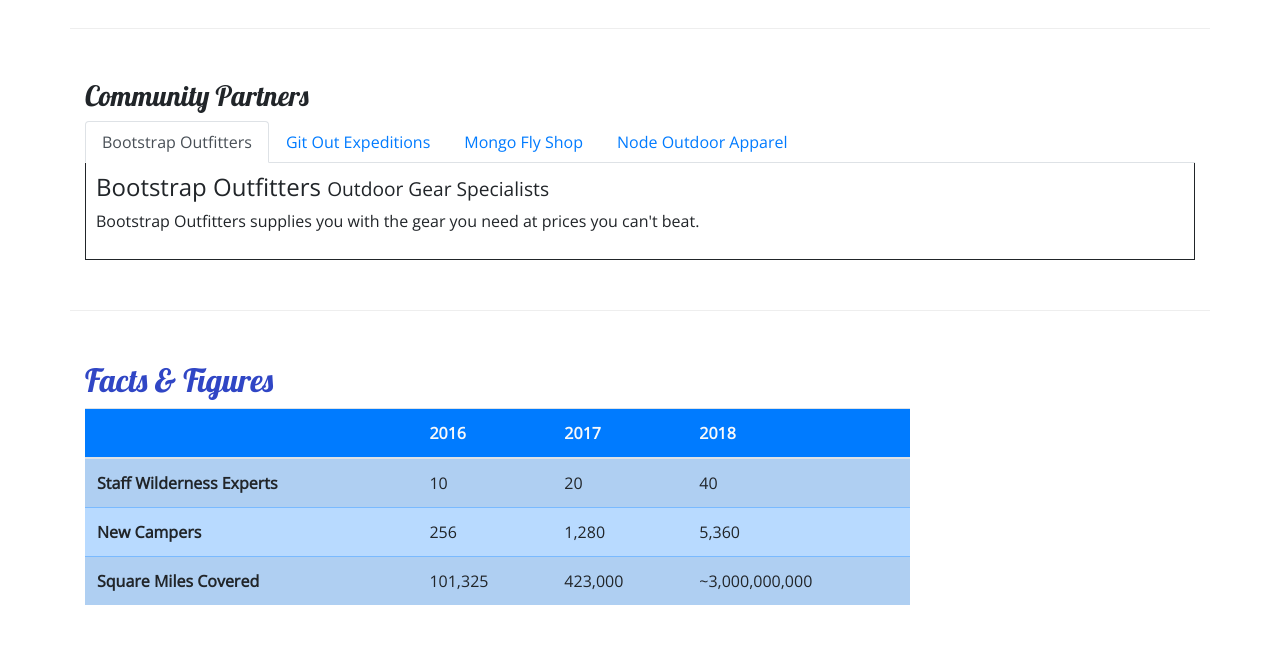
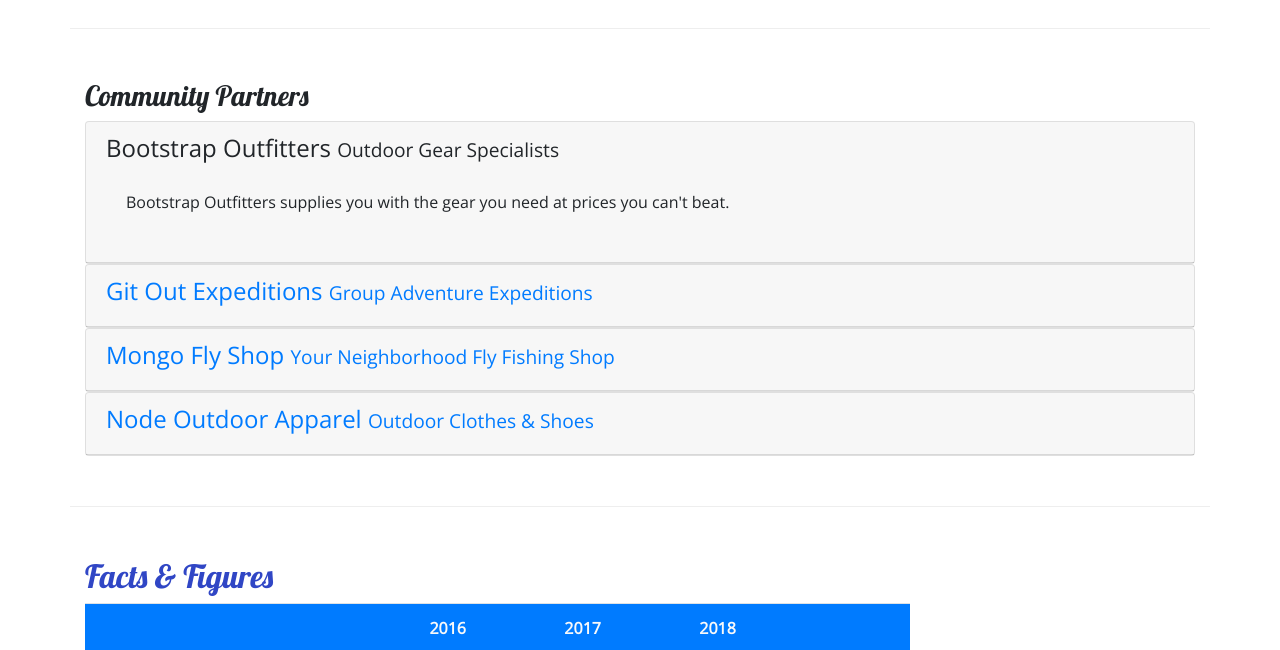
Before and after one commit to Rockrat2008/NuCamp-Campsite, a website: page aboutus.html in a window 1280 px wide. Shown: the part 800-1450 px from the top of the page. Drawn offline with nearby package versions, Linux system fonts and the light colour scheme.

Commit message:
Updated About US page and modified CSS file

```diff
--- a/aboutus.html
+++ b/aboutus.html
@@ -149,72 +149,92 @@
       <div class="row row-content">
         <div class="col">
           <h3>Community Partners</h3>
-          <ul class="nav nav-tabs">
-            <li class="nav-item">
-              <a
-                class="nav-link active"
-                href="#bootstrap"
-                role="tab"
-                data-toggle="tab"
-                >Bootstrap Outfitters</a
+          <div id="accordian">
+            <div class="card">
+              <div role="tab" class="card-header">
+                <h4>
+                  <a data-toggle="collapse" data-target="#bootstrap">
+                    Bootstrap Outfitters <small>Outdoor Gear Specialists</small>
+                  </a>
+                </h4>
+                <div
+                  class="collapse show"
+                  id="bootstrap"
+                  data-parent="#accordian"
                 >
-            </li>
-            <li class="nav-item">
-              <a class="nav-link" href="#git" role="tab" data-toggle="tab"
-                >Git Out Expeditions</a
-              >
-            </li>
-            <li class="nav-item">
-              <a class="nav-link" href="#mongo" role="tab" data-toggle="tab"
-                >Mongo Fly Shop</a
-              >
-            </li>
-            <li class="nav-item">
-              <a class="nav-link" href="#node" role="tab" data-toggle="tab"
-                >Node Outdoor Apparel</a
-              >
-            </li>
-          </ul>
-          <div class="tab-content">
-            <div
-              id="bootstrap"
-              role="tab-panel"
-              class="tab-pane fade show active"
-            >
-              <h4>
-                Bootstrap Outfitters <small>Outdoor Gear Specialists</small>
-              </h4>
+                  <div class="card-body">
                     <p class="d-none d-sm-block">
-                Bootstrap Outfitters supplies you with the gear you need at
-                prices you can't beat.
+                      Bootstrap Outfitters supplies you with the gear you need
+                      at prices you can't beat.
                     </p>
                   </div>
-            <div id="git" role="tab-panel" class="tab-pane fade">
+                </div>
+              </div>
+            </div>
+            <div class="card">
+              <div role="tab" class="card-header">
                 <h4>
-                Git Out Expeditions <small>Group Adventure Expeditions</small>
+                  <a
+                    class="collapsed"
+                    data-toggle="collapse"
+                    data-target="#git"
+                  >
+                    Git Out Expeditions
+                    <small>Group Adventure Expeditions</small>
+                  </a>
                 </h4>
+                <div class="collapse" id="git" data-parent="#accordian">
+                  <div class="card-body">
                     <p class="d-none d-sm-block">
-                Join Git Out Expeditions to explore new horizons with a group of
-                other adventurers!
+                      Join Git Out Expeditions to explore new horizons with a
+                      group of other adventurers!
                     </p>
                   </div>
-            <div id="mongo" role="tab-panel" class="tab-pane fade">
+                </div>
+              </div>
+            </div>
+            <div class="card">
+              <div role="tab" class="card-header">
                 <h4>
-                Mongo Fly Shop <small>Your Neighborhood Fly Fishing Shop</small>
+                  <a
+                    class="collapsed"
+                    data-toggle="collapse"
+                    data-target="#mongo"
+                  >
+                    Mongo Fly Shop
+                    <small>Your Neighborhood Fly Fishing Shop</small>
+                  </a>
                 </h4>
+                <div class="collapse" id="mongo" data-parent="#accordian">
+                  <div class="card-body">
                     <p class="d-none d-sm-block">
-                Need a new fishing pole, a tacklebox, or flies of all kinds?
-                Stop by Mongo Fly Shop.
+                      Need a new fishing pole, a tacklebox, or flies of all
+                      kinds? Stop by Mongo Fly Shop.
                     </p>
                   </div>
-            <div id="node" role="tab-panel" class="tab-pane fade">
+                </div>
+              </div>
+            </div>
+            <div class="card">
+              <div role="tab" class="card-header">
                 <h4>
+                  <a
+                    class="collapsed"
+                    data-toggle="collapse"
+                    data-target="#node"
+                  >
                     Node Outdoor Apparel <small>Outdoor Clothes & Shoes</small>
+                  </a>
                 </h4>
+                <div class="collapse" id="node" data-parent="#accordian">
+                  <div class="card-body">
                     <p class="d-none d-sm-block">
-                From polar fleeces to swimsuits, hiking boots to waders, a visit
-                to Node will be sure to get you covered.
+                      From polar fleeces to swimsuits, hiking boots to waders, a
+                      visit to Node will be sure to get you covered.
                     </p>
+                  </div>
+                </div>
+              </div>
             </div>
           </div>
         </div>
--- a/static/styles.css
+++ b/static/styles.css
@@ -37,9 +37,3 @@ header h2 {
 .navbar {
   background-color: #901cad;
 }
-
-.tab-content {
-  border: 1px solid;
-  border-top: none;
-  padding: 10px;
-}
```
Lines whose indentation alone changed are shown as unchanged.
